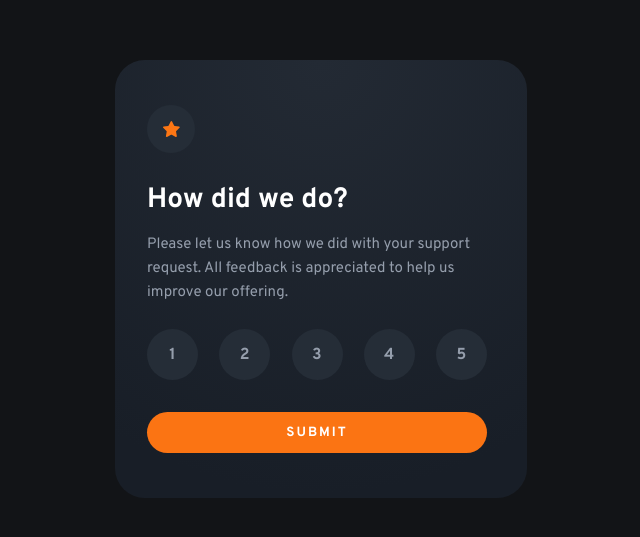
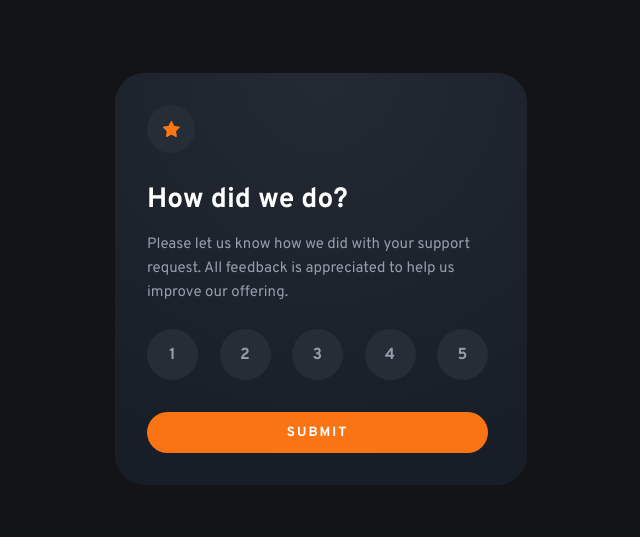
Before and after one commit to Cleshy/Interactive_Rating_Component, a plain HTML site: page index.html in a window 1280 px wide. Shown: the part 121-658 px from the top of the page, without its empty margins (319-959 px from the left). Drawn offline with Linux system fonts and the light colour scheme.

Commit message:
Card values wasn't that perfect 😀

```diff
--- a/style.css
+++ b/style.css
@@ -92,18 +92,10 @@ body {
   max-width: 41.2rem;
 }
 
-.welcome-card {
-  padding: 4.5rem 4rem 4.5rem 3.2rem;
-}
-
 .card-title {
   font-weight: 700;
   font-size: 2.8rem;
   line-height: 3.5rem;
-}
-
-.welcome-card .card-title {
-  margin: 3rem 0 1.5rem 0;
 }
 
 .card-desc {
@@ -115,6 +107,14 @@ body {
 /* ============== *\
    Welcom Card
 \* ============== */
+
+.welcome-card {
+  padding: 3.2rem 3.9rem 3.2rem 3.2rem;
+}
+
+.welcome-card .card-title {
+  margin: 3rem 0 1.5rem 0;
+}
 
 .shadow-circle {
   border-radius: 50%;
```
